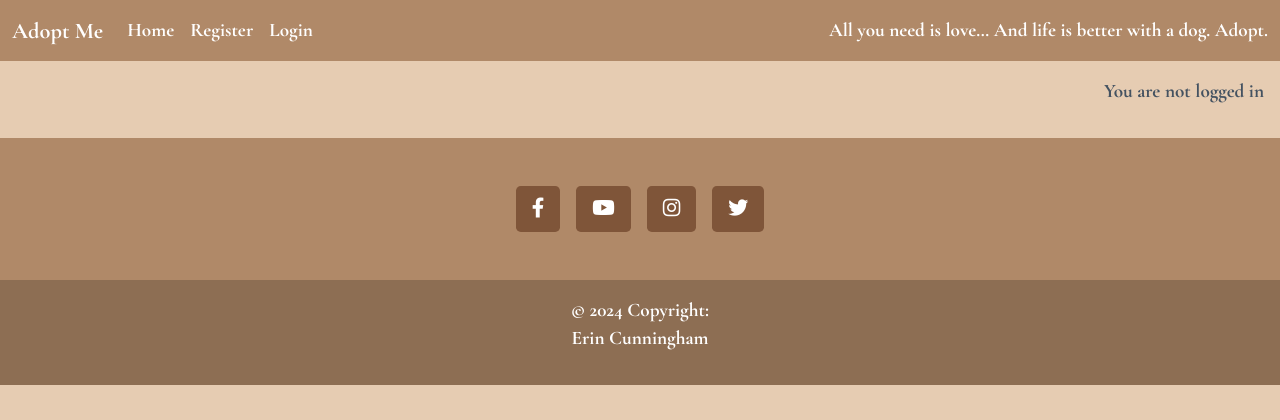
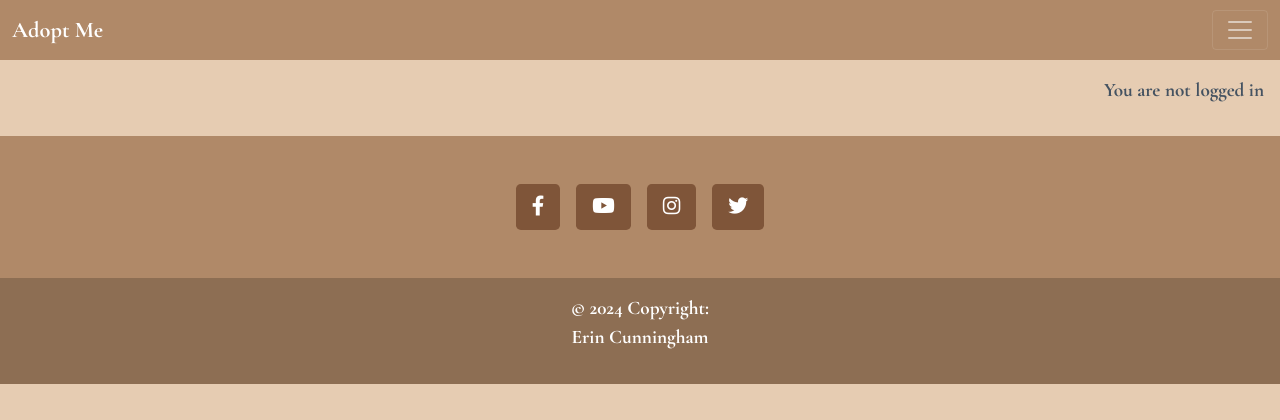
Before and after one commit to erincunningham7/pp4-project-portfolio-four, a Django app: page / in a window 1280 px wide. Shown: the top 420 px of the page. Run offline with Django 4.2, Linux system fonts and the light colour scheme; data that the repository does not hold is empty; some web fonts are replaced.

Commit message:
change style of navbar to remove responsiveness errors

```diff
--- a/static/css/style.css
+++ b/static/css/style.css
@@ -15,15 +15,13 @@ body {
     color: #ffffff;
 }
 
-.brand:hover {
-    color: #DDB892;
-}
-
 .navbar-text, .nav-link {
     color: #ffffff;
 }
 
-.nav-link:hover {
+.brand:hover,
+.nav-link:hover
+{
     color: #DDB892;
 }
 
--- a/templates/base.html
+++ b/templates/base.html
@@ -33,7 +33,7 @@
 <body class="d-flex flex-column h-100 main-bg">
 
     <!-- Navigation -->
-    <nav class="navbar navbar-expand-lg dark-bg">
+    <nav class="navbar navbar-dark dark-bg">
         <div class="container-fluid">
             <a class="navbar-brand" href="{% url 'home' %}"><span class="brand">Adopt Me</span></a>
             <button class="navbar-toggler" type="button" data-bs-toggle="collapse" data-bs-target="#navbarText"
@@ -43,8 +43,7 @@
             <div class="collapse navbar-collapse" id="navbarText">
                 <ul class="navbar-nav me-auto mb-2 mb-lg-0">
                     <li class="nav-item">
-                        <a class="nav-link {% if request.path == home_url %}active{% endif %}" aria-current="page"
-                            href="{% url 'home' %}">Home</a>
+                        <a class="nav-link {% if request.path == home_url %}active{% endif %}" aria-current="page" href="{% url 'home' %}">Home</a>
                     </li>
                     {% if user.is_authenticated %}
                     <li class="nav-item">
@@ -63,9 +62,6 @@
                     </li>
                     {% endif %}
                 </ul>
-                <span class="navbar-text">
-                    All you need is love… And life is better with a dog. Adopt.
-                </span>
             </div>
         </div>
     </nav>
```
Lines whose indentation alone changed are shown as unchanged.
